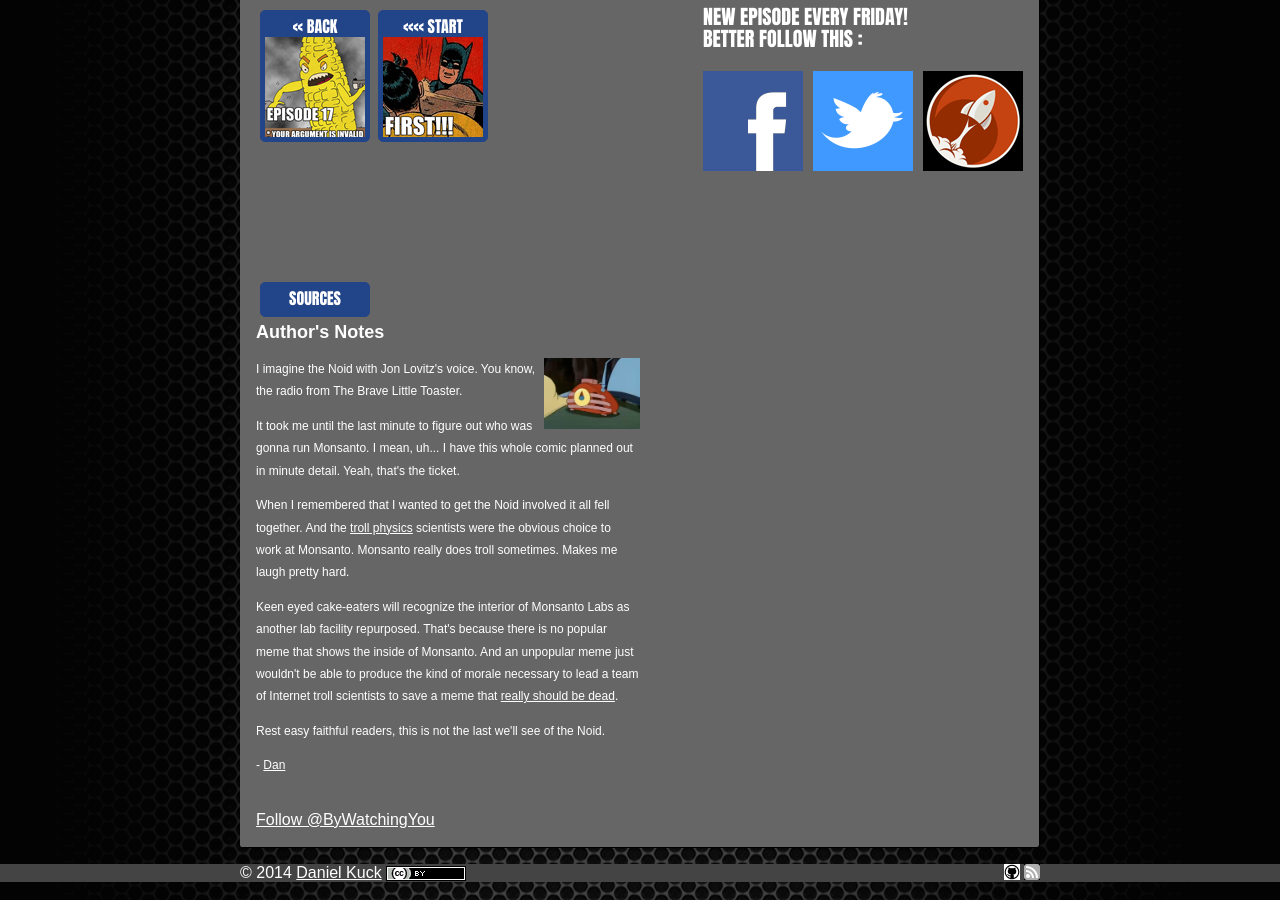
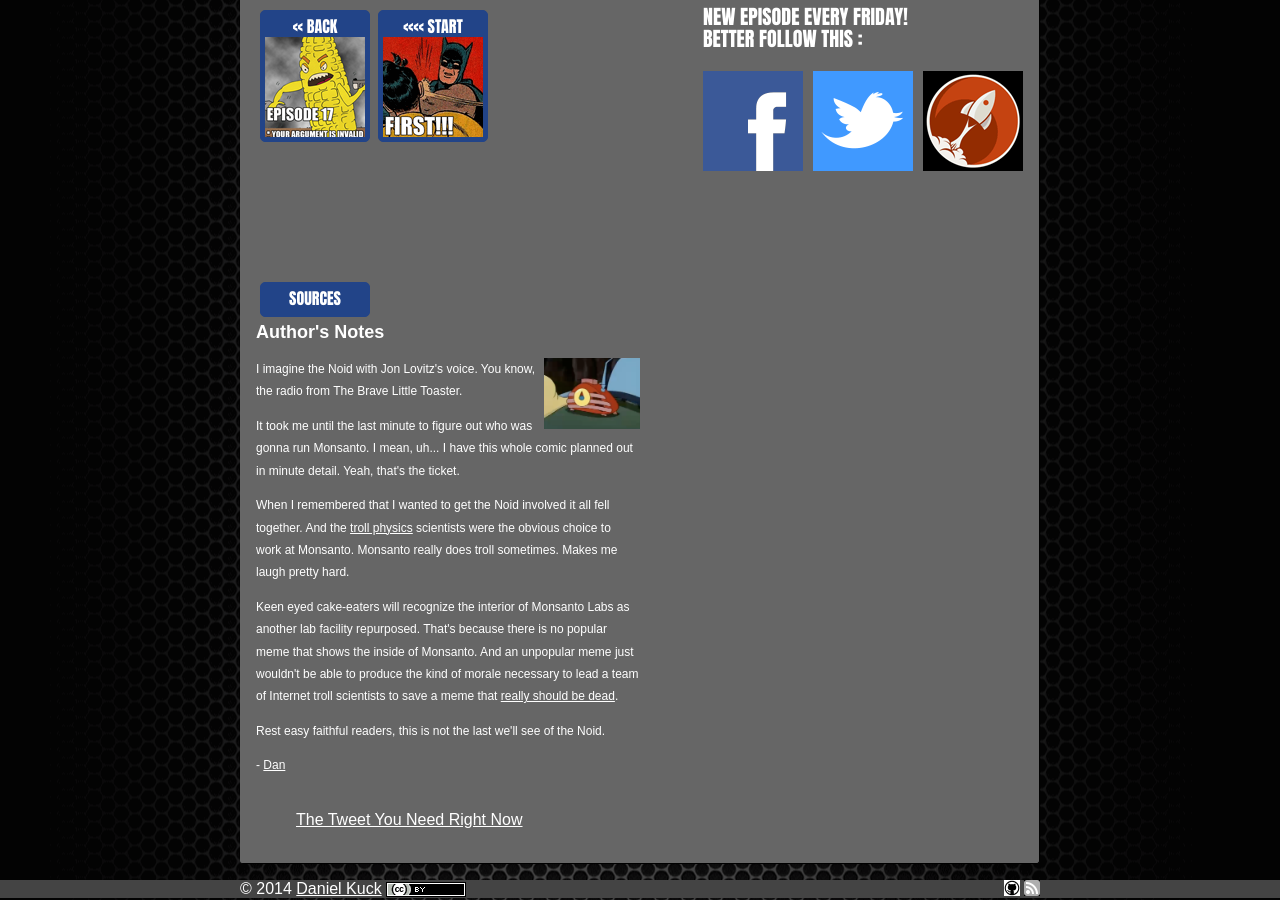
Before and after one commit to dankuck/by-watching-you, a Jekyll site: the page built from _posts/2015-01-31-ep18-troll-physics.md, in a window 1280 px wide and 900 px high, scrolled down 2665 px. Built offline with Jekyll 4.4.1, drawn with Linux system fonts in a browser that asks for light colours; comment, search, counter and statistics services are not loaded; some of the changed lines change nothing that is shown.

Commit message:
Tweet and publish

```diff
--- a/_posts/2015-01-31-ep18-troll-physics.md
+++ b/_posts/2015-01-31-ep18-troll-physics.md
@@ -6,13 +6,12 @@
 social_img: "/assets/ep/ep01x18_social.png"
 accept_comments: 1
 sample_content: "I would have too, if I hadn't created MONSANTO!"
-draft: 1
+draft:
 sources:
  -
   url: http://mediamilitia.com/thought-and-speech-bubbles-pack-104-free-vectors-and-images/
-twitter_url:
+twitter_url: https://twitter.com/ByWatchingYou/status/561694886572068864
 authors_notes: notes-ep18.html
-
 ---
 
 
```
